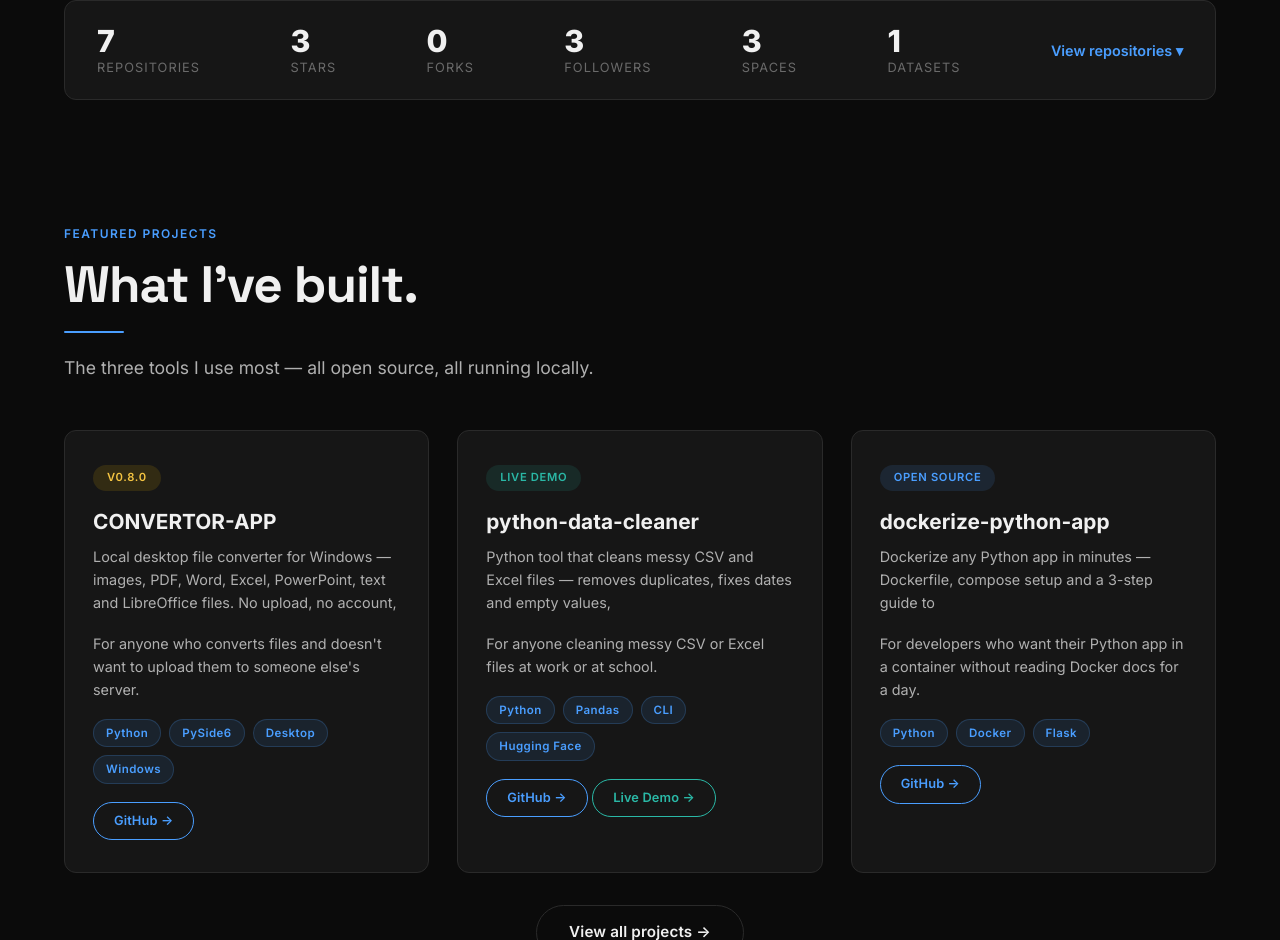
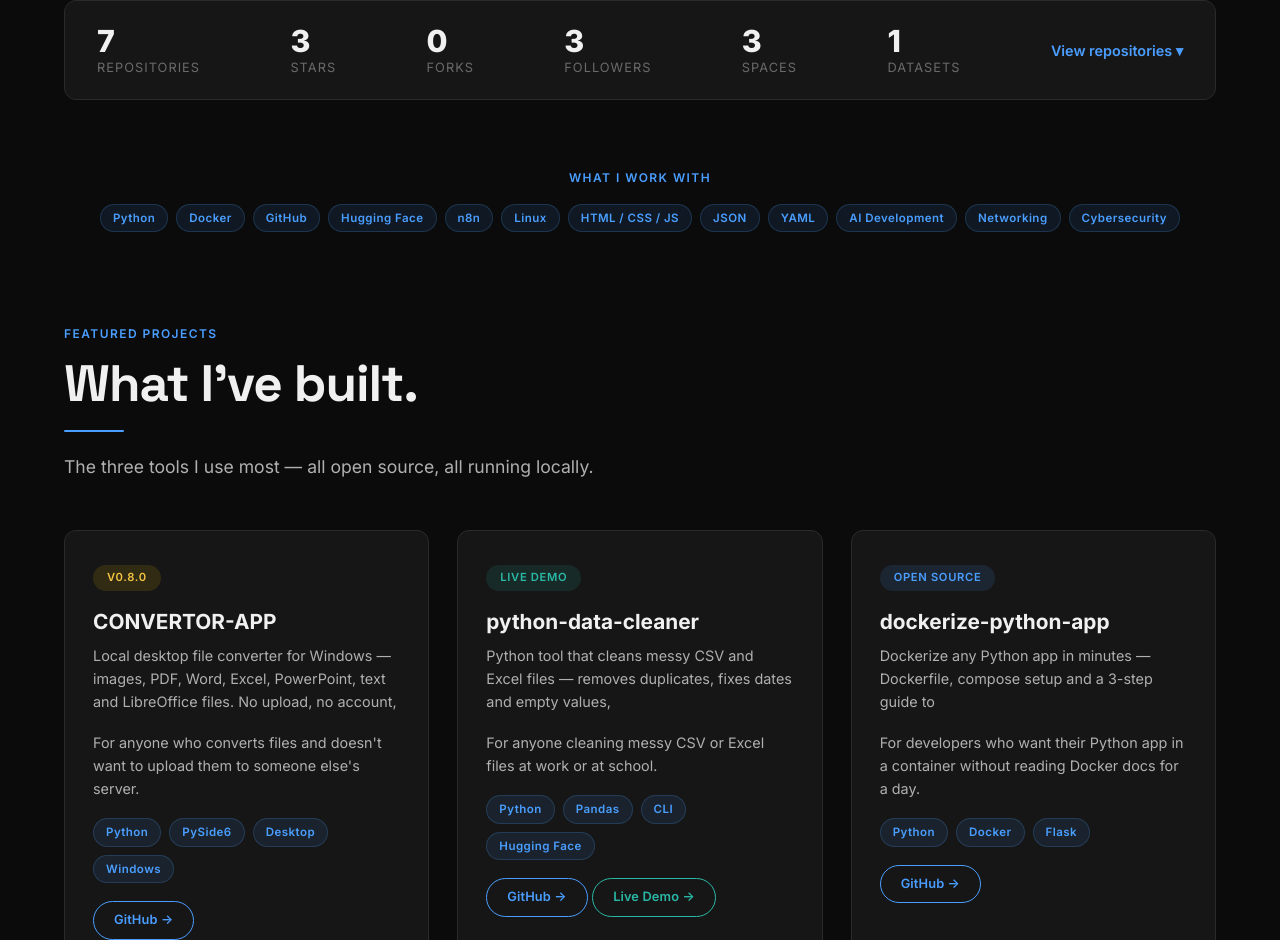
Before and after one commit to Battingchart300/Battingchart300.github.io, a plain HTML site: page index.html in a window 1280 px wide. Shown: the part 841-1781 px from the top of the page. Drawn offline with Linux system fonts and the light colour scheme; no server answers.

Commit message:
Add skills strip to Home

```diff
--- a/index.html
+++ b/index.html
@@ -167,6 +167,29 @@
         </div>
     </section>
 
+    <!-- ═══════════ SKILLS ═══════════ -->
+    <section id="skills">
+        <div class="container">
+            <div class="skills-strip reveal">
+                <span class="section-label">What I work with</span>
+                <div class="tech-tags skills-tags">
+                    <span class="tech-tag">Python</span>
+                    <span class="tech-tag">Docker</span>
+                    <span class="tech-tag">GitHub</span>
+                    <span class="tech-tag">Hugging Face</span>
+                    <span class="tech-tag">n8n</span>
+                    <span class="tech-tag">Linux</span>
+                    <span class="tech-tag">HTML / CSS / JS</span>
+                    <span class="tech-tag">JSON</span>
+                    <span class="tech-tag">YAML</span>
+                    <span class="tech-tag">AI Development</span>
+                    <span class="tech-tag">Networking</span>
+                    <span class="tech-tag">Cybersecurity</span>
+                </div>
+            </div>
+        </div>
+    </section>
+
     <!-- ═══════════ FEATURED PROJECTS ═══════════ -->
     <section id="featured-projects">
         <div class="container">
--- a/style.css
+++ b/style.css
@@ -1155,6 +1155,21 @@ section {
     color: var(--accent);
     border: 1px solid rgba(74, 158, 255, 0.2);
 }
+/* Skills strip (Home) */
+#skills {
+    padding: 28px 0 8px;
+}
+.skills-strip {
+    text-align: center;
+}
+.skills-strip .section-label {
+    display: block;
+    margin-bottom: 16px;
+}
+.skills-tags {
+    justify-content: center;
+    margin-bottom: 0;
+}
 .project-for {
     font-size: 0.92rem;
     color: var(--text-muted);
```
